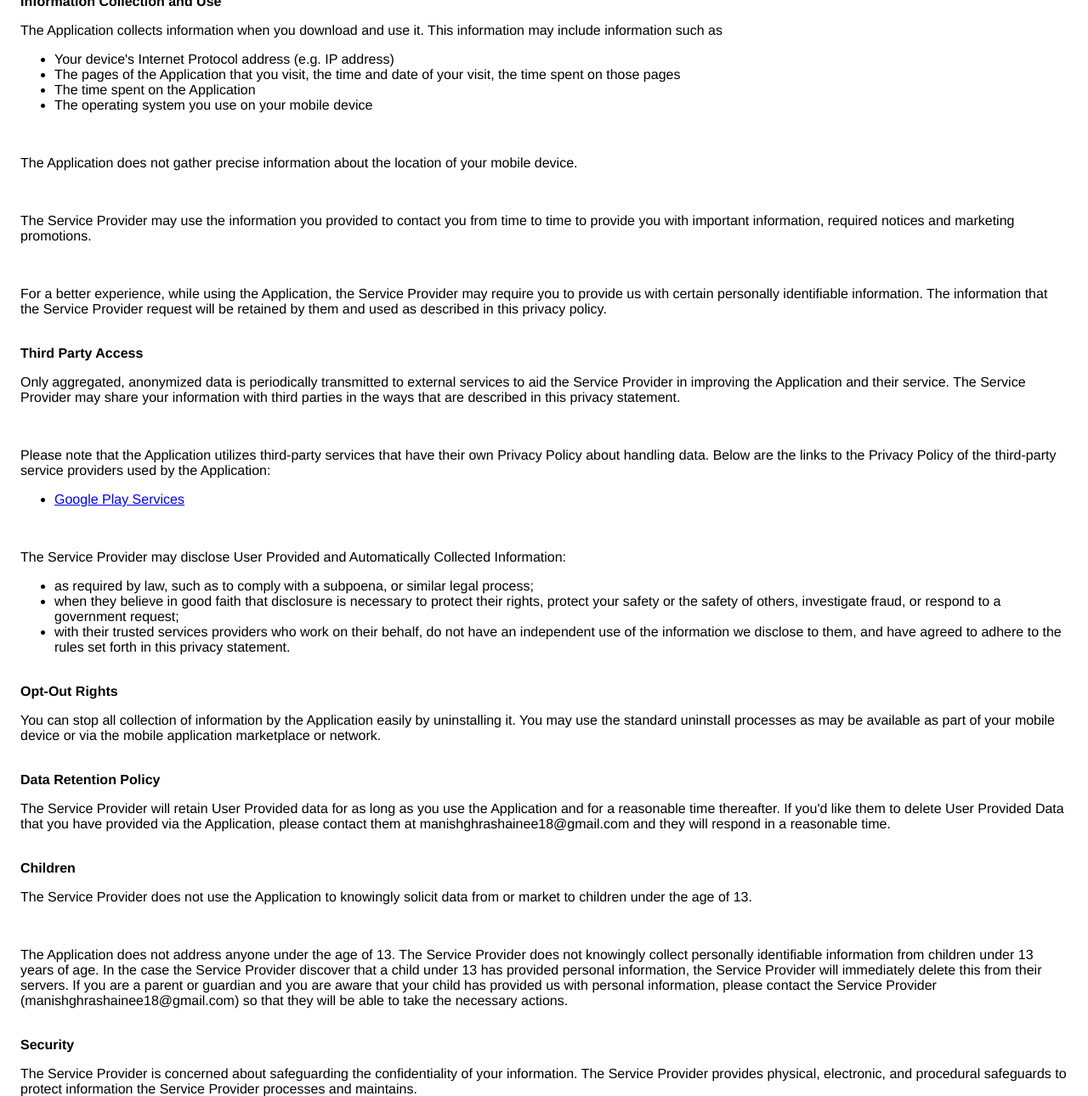
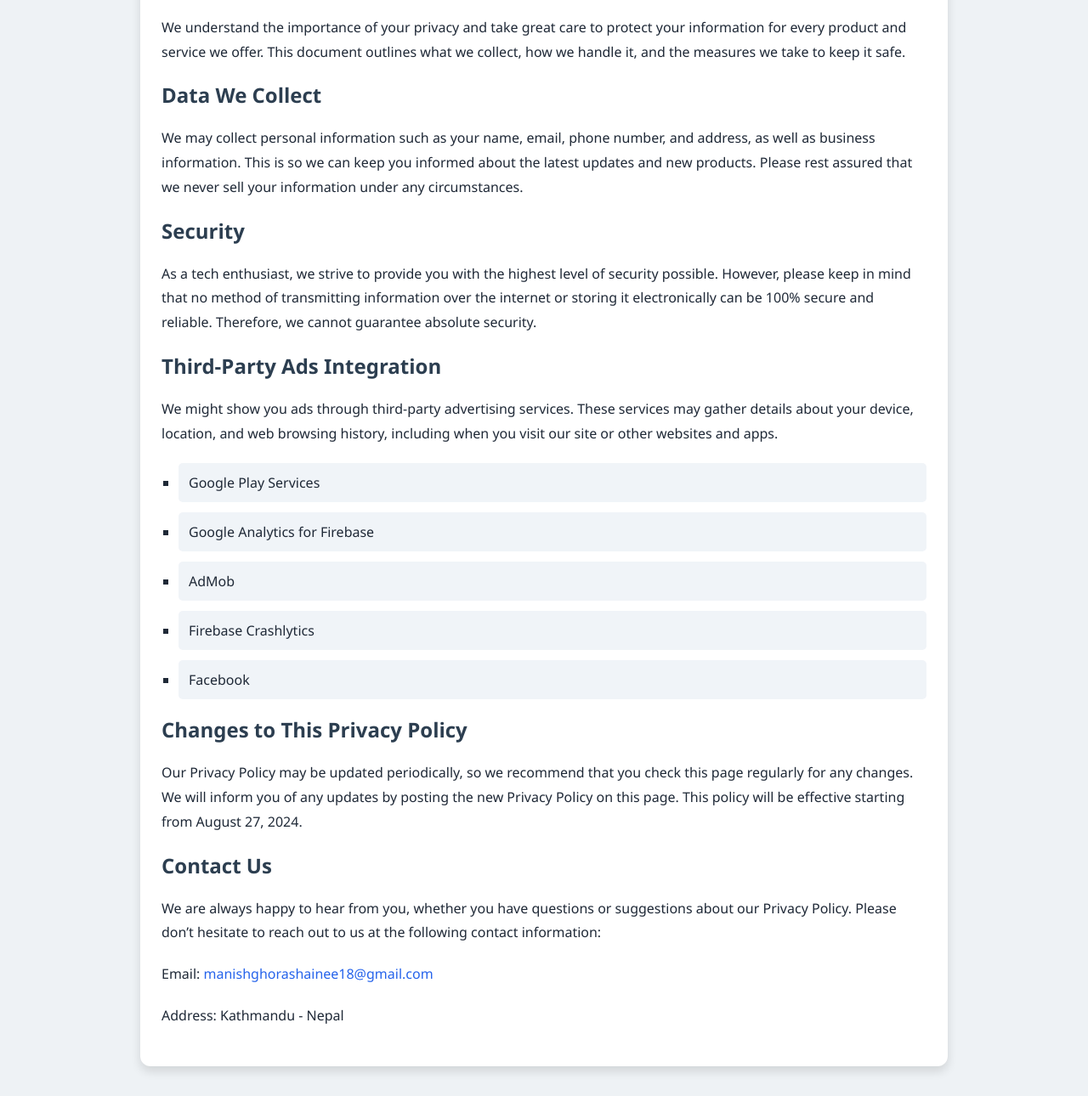
Before and after one commit to Manishghorashaine/web, a plain HTML site: page privacypolicy/index.html in a window 1280 px wide. Shown: the part 135-1425 px from the top of the page at 85% size. Drawn offline with Linux system fonts and the light colour scheme.

Commit message:
new privacy policy updated

```diff
--- a/privacypolicy/index.html
+++ b/privacypolicy/index.html
@@ -1,105 +1,163 @@
 <!DOCTYPE html>
-<html>
+<html lang="en">
 
 <head>
-  <meta charset='utf-8'>
-  <meta name='viewport' content='width=device-width'>
-  <title>Privacy Policy</title>
+  <meta charset="UTF-8">
+  <meta http-equiv="X-UA-Compatible" content="IE=edge">
+  <meta name="viewport" content="width=device-width, initial-scale=1.0">
+  <title>Privacy Policy - Audio Compressor</title>
   <style>
+    /* Basic styles for body and container */
     body {
-      font-family: 'Helvetica Neue', Helvetica, Arial, sans-serif;
-      padding: 1em;
+      font-family: 'Segoe UI', Tahoma, Geneva, Verdana, sans-serif;
+      margin: 0;
+      padding: 0;
+      background-color: #eef2f5;
+      color: #1f2937;
+    }
+
+    .container {
+      max-width: 900px;
+      margin: 30px auto;
+      padding: 25px;
+      background-color: #ffffff;
+      border-radius: 12px;
+      box-shadow: 0 6px 12px rgba(0, 0, 0, 0.12);
+      transition: transform 0.3s ease-in-out, box-shadow 0.3s ease-in-out;
+    }
+
+    /* Header styles */
+    h1,
+    h2 {
+      color: #2c3e50;
+    }
+
+    h1 {
+      border-bottom: 2px solid #3b82f6;
+      padding-bottom: 10px;
+    }
+
+    /* Paragraph styles */
+    p {
+      line-height: 1.8;
+      margin-bottom: 20px;
+    }
+
+    /* Unordered list styles */
+    ul {
+      list-style-type: square;
+      padding-left: 20px;
+    }
+
+    /* List item hover animation */
+    li {
+      margin-bottom: 12px;
+      padding: 12px;
+      transition: color 0.4s ease, background-color 0.4s ease, transform 0.4s ease;
+      border-radius: 5px;
+      cursor: pointer;
+      background-color: #f0f4f8;
+    }
+
+    /* Hover effect for list items */
+    li:hover {
+      color: #fff;
+      background-color: #2563eb;
+      transform: translateX(20px);
+      box-shadow: 0 4px 12px rgba(0, 0, 0, 0.1);
+    }
+
+    /* Link hover animation */
+    a {
+      color: #2563eb;
+      text-decoration: none;
+      position: relative;
+      transition: color 0.4s ease;
+    }
+
+    /* Hover effect for links */
+    a::after {
+      content: "";
+      position: absolute;
+      width: 100%;
+      height: 2px;
+      background-color: #f97316;
+      bottom: -4px;
+      left: 0;
+      transform: scaleX(0);
+      transition: transform 0.4s ease;
+    }
+
+    /* Underline animation on hover */
+    a:hover {
+      color: #f97316;
+    }
+
+    /* Grow underline effect */
+    a:hover::after {
+      transform: scaleX(1);
+    }
+
+    /* Footer styles */
+    .footer {
+      text-align: center;
+      padding: 20px;
+      font-size: 14px;
+      color: #6b7280;
+    }
+
+    /* Container hover effects */
+    .container:hover {
+      transform: scale(1.03);
+      box-shadow: 0 10px 18px rgba(0, 0, 0, 0.15);
     }
   </style>
 </head>
 
 <body>
-  <strong>Privacy Policy</strong>
-  <p>This privacy policy applies to the Ludo Master app (hereby referred to as "Application") for mobile devices that
-    was created by Manish Ghorashainee (hereby referred to as "Service Provider") as a Free service. This service is
-    intended for use "AS IS".</p><br><strong>Information Collection and Use</strong>
-  <p>The Application collects information when you download and use it. This information may include information such as
-  </p>
-  <ul>
-    <li>Your device's Internet Protocol address (e.g. IP address)</li>
-    <li>The pages of the Application that you visit, the time and date of your visit, the time spent on those pages</li>
-    <li>The time spent on the Application</li>
-    <li>The operating system you use on your mobile device</li>
-  </ul>
-  <p></p><br>
-  <p>The Application does not gather precise information about the location of your mobile device.</p>
-  <div style="display: none;">
-    <p>The Application collects your device's location, which helps the Service Provider determine your approximate
-      geographical location and make use of in below ways:</p>
+  <div class="container">
+    <h1>Privacy Policy</h1>
+    <p>We understand the importance of your privacy and take great care to protect your information for every product
+      and service we offer. This document outlines what we collect, how we handle it, and the measures we take to keep
+      it safe.</p>
+
+    <h2>Data We Collect</h2>
+    <p>We may collect personal information such as your name, email, phone number, and address, as well as business
+      information. This is so we can keep you informed about the latest updates and new products. Please rest assured
+      that we never sell your information under any circumstances.</p>
+
+    <h2>Security</h2>
+    <p>As a tech enthusiast, we strive to provide you with the highest level of security possible. However, please keep
+      in mind that no method of transmitting information over the internet or storing it electronically can be 100%
+      secure and reliable. Therefore, we cannot guarantee absolute security.</p>
+
+    <h2>Third-Party Ads Integration</h2>
+    <p>We might show you ads through third-party advertising services. These services may gather details about your
+      device, location, and web browsing history, including when you visit our site or other websites and apps.</p>
+
     <ul>
-      <li>Geolocation Services: The Service Provider utilizes location data to provide features such as personalized
-        content, relevant recommendations, and location-based services.</li>
-      <li>Analytics and Improvements: Aggregated and anonymized location data helps the Service Provider to analyze user
-        behavior, identify trends, and improve the overall performance and functionality of the Application.</li>
-      <li>Third-Party Services: Periodically, the Service Provider may transmit anonymized location data to external
-        services. These services assist them in enhancing the Application and optimizing their offerings.</li>
+      <li>Google Play Services</li>
+      <li>Google Analytics for Firebase</li>
+      <li>AdMob</li>
+      <li>Firebase Crashlytics</li>
+      <li>Facebook</li>
     </ul>
-  </div><br>
-  <p>The Service Provider may use the information you provided to contact you from time to time to provide you with
-    important information, required notices and marketing promotions.</p><br>
-  <p>For a better experience, while using the Application, the Service Provider may require you to provide us with
-    certain personally identifiable information. The information that the Service Provider request will be retained by
-    them and used as described in this privacy policy.</p><br><strong>Third Party Access</strong>
-  <p>Only aggregated, anonymized data is periodically transmitted to external services to aid the Service Provider in
-    improving the Application and their service. The Service Provider may share your information with third parties in
-    the ways that are described in this privacy statement.</p>
-  <div><br>
-    <p>Please note that the Application utilizes third-party services that have their own Privacy Policy about handling
-      data. Below are the links to the Privacy Policy of the third-party service providers used by the Application:</p>
-    <ul>
-      <li><a href="https://www.google.com/policies/privacy/" target="_blank" rel="noopener noreferrer">Google Play
-          Services</a></li>
-      <!----><!----><!----><!----><!----><!----><!----><!----><!----><!----><!----><!----><!----><!----><!----><!----><!----><!----><!----><!----><!----><!----><!----><!----><!----><!----><!----><!----><!----><!----><!---->
-    </ul>
-  </div><br>
-  <p>The Service Provider may disclose User Provided and Automatically Collected Information:</p>
-  <ul>
-    <li>as required by law, such as to comply with a subpoena, or similar legal process;</li>
-    <li>when they believe in good faith that disclosure is necessary to protect their rights, protect your safety or the
-      safety of others, investigate fraud, or respond to a government request;</li>
-    <li>with their trusted services providers who work on their behalf, do not have an independent use of the
-      information we disclose to them, and have agreed to adhere to the rules set forth in this privacy statement.</li>
-  </ul>
-  <p></p><br><strong>Opt-Out Rights</strong>
-  <p>You can stop all collection of information by the Application easily by uninstalling it. You may use the standard
-    uninstall processes as may be available as part of your mobile device or via the mobile application marketplace or
-    network.</p><br><strong>Data Retention Policy</strong>
-  <p>The Service Provider will retain User Provided data for as long as you use the Application and for a reasonable
-    time thereafter. If you'd like them to delete User Provided Data that you have provided via the Application, please
-    contact them at manishghrashainee18@gmail.com and they will respond in a reasonable time.</p>
-  <br><strong>Children</strong>
-  <p>The Service Provider does not use the Application to knowingly solicit data from or market to children under the
-    age of 13.</p>
-  <div><br>
-    <p>The Application does not address anyone under the age of 13.
-      The Service Provider does not knowingly collect personally
-      identifiable information from children under 13 years of age. In the case
-      the Service Provider discover that a child under 13 has provided
-      personal information, the Service Provider will immediately
-      delete this from their servers. If you are a parent or guardian
-      and you are aware that your child has provided us with
-      personal information, please contact the Service Provider (manishghrashainee18@gmail.com) so that
-      they will be able to take the necessary actions.</p>
-  </div><!----><br><strong>Security</strong>
-  <p>The Service Provider is concerned about safeguarding the confidentiality of your information. The Service Provider
-    provides physical, electronic, and procedural safeguards to protect information the Service Provider processes and
-    maintains.</p><br><strong>Changes</strong>
-  <p>This Privacy Policy may be updated from time to time for any reason. The Service Provider will notify you of any
-    changes to the Privacy Policy by updating this page with the new Privacy Policy. You are advised to consult this
-    Privacy Policy regularly for any changes, as continued use is deemed approval of all changes.</p><br>
-  <p>This privacy policy is effective as of 2024-09-01</p><br><strong>Your Consent</strong>
-  <p>By using the Application, you are consenting to the processing of your information as set forth in this Privacy
-    Policy now and as amended by us.</p><br><strong>Contact Us</strong>
-  <p>If you have any questions regarding privacy while using the Application, or have questions about the practices,
-    please contact the Service Provider via email at manishghrashainee18@gmail.com.</p>
-  <hr>
-  <p>This privacy policy page was generated by <a href="https://app-privacy-policy-generator.nisrulz.com/"
-      target="_blank" rel="noopener noreferrer">App Privacy Policy Generator</a></p>
+
+    <h2>Changes to This Privacy Policy</h2>
+    <p>Our Privacy Policy may be updated periodically, so we recommend that you check this page regularly for any
+      changes. We will inform you of any updates by posting the new Privacy Policy on this page. This policy will be
+      effective starting from August 27, 2024.</p>
+
+    <h2>Contact Us</h2>
+    <p>We are always happy to hear from you, whether you have questions or suggestions about our Privacy Policy. Please
+      don’t hesitate to reach out to us at the following contact information:</p>
+    <p>Email: <a href="mailto:manishghorashainee18@gmail.com">manishghorashainee18@gmail.com</a></p>
+    <p>Address: Kathmandu - Nepal</p>
+  </div>
+
+  <div class="footer">
+    &copy; Design by Manish Ghorashainee.
+  </div>
 </body>
 
 </html>
```
